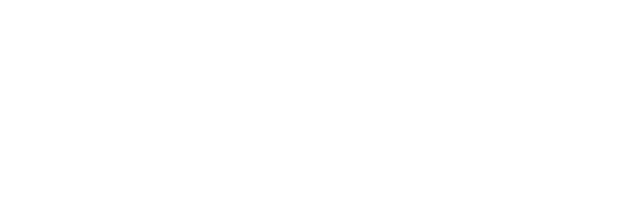
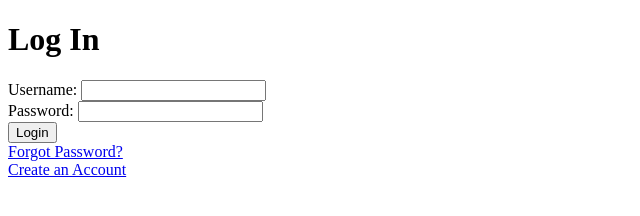
Before and after one commit to aawbed/OdinProject, a plain HTML site: page login.html in a window 1280 px wide. Shown: the whole page, without its empty margins (0-640 px from the left). Drawn offline with Linux system fonts and the light colour scheme.

Commit message:
login page

```diff
--- a/login.html
+++ b/login.html
@@ -7,6 +7,27 @@
     <link rel="stylesheet" href="logstyle.css">
 </head>
 <body>
-
+    <h1>Log In</h1>
+    <div class = "login-form">
+        <form id="login-form">
+            <div class = "input-field">
+                <label for="username">Username:</label>
+                <input type="text" id="username" name="username" required>
+            </div>
+            <div class = "input-field">
+                <label for="password">Password:</label>
+                <input type="password" id="password" name="password" required>
+            </div>
+            <div class = "submit-btn">
+                <input type="submit" value="Login">
+            </div>
+        </form>
+        <div class="forgot-password">
+            <a href="#">Forgot Password?</a>
+        </div>
+        <div class="create-account">
+            <a href="registration.html">Create an Account</a>
+        </div>
+    </div>
 </body>
 </html>
```
